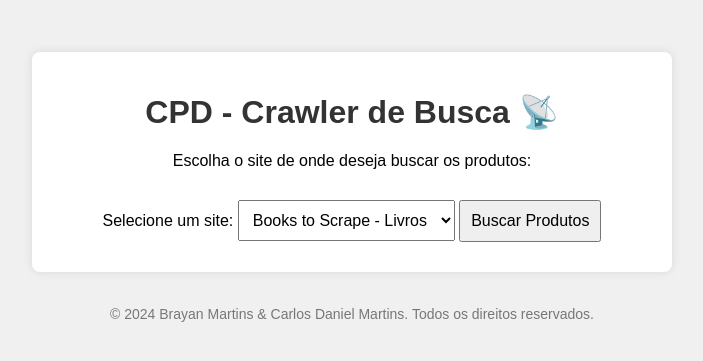
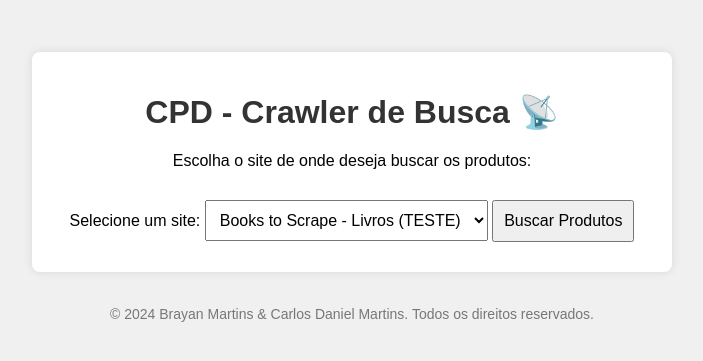
Before and after one commit to BragaNux/trabalho_crawler, a Flask app: page / in a window 1280 px wide. Shown: the part 206-567 px from the top of the page, without its empty margins (288-991 px from the left). Run offline with Flask 3, Linux system fonts and the light colour scheme.

Commit message:
Update index.html

```diff
--- a/templates/index.html
+++ b/templates/index.html
@@ -50,8 +50,8 @@
         <form action="/scrape" method="post">
             <label for="site">Selecione um site:</label>
             <select id="site" name="site">
-                <option value="http://books.toscrape.com/">Books to Scrape - Livros</option>
-                <option value="https://webscraper.io/test-sites/e-commerce/static/computers/tablets">Web Scraper - Tablets</option>
+                <option value="http://books.toscrape.com/">Books to Scrape - Livros (TESTE)</option>
+                <option value="https://bn.craigslist.org/search/ata#search=1~gallery~0~0">Craigslist - Antiguidades</option>
             </select>
             <button type="submit">Buscar Produtos</button>
         </form>
```
